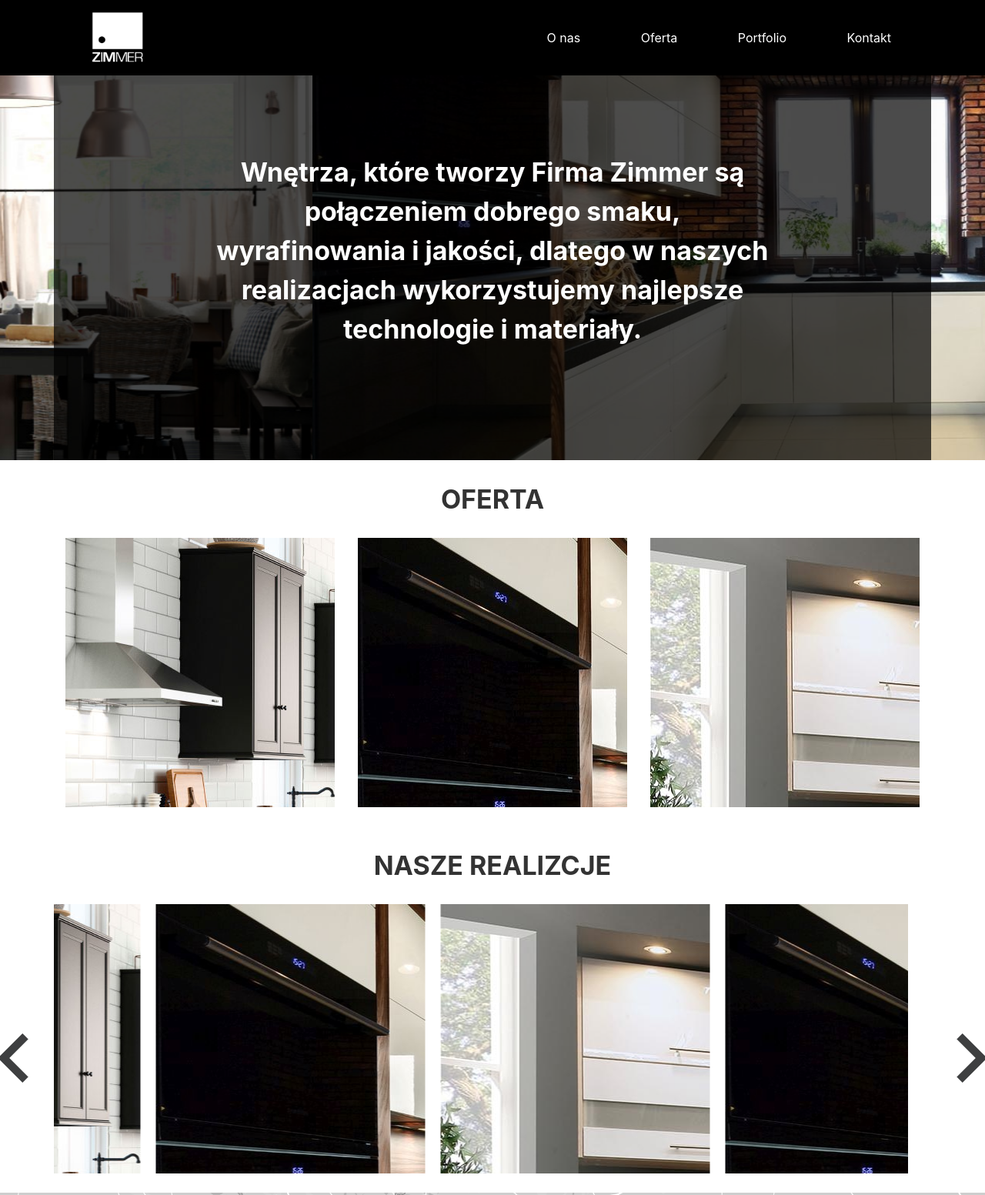
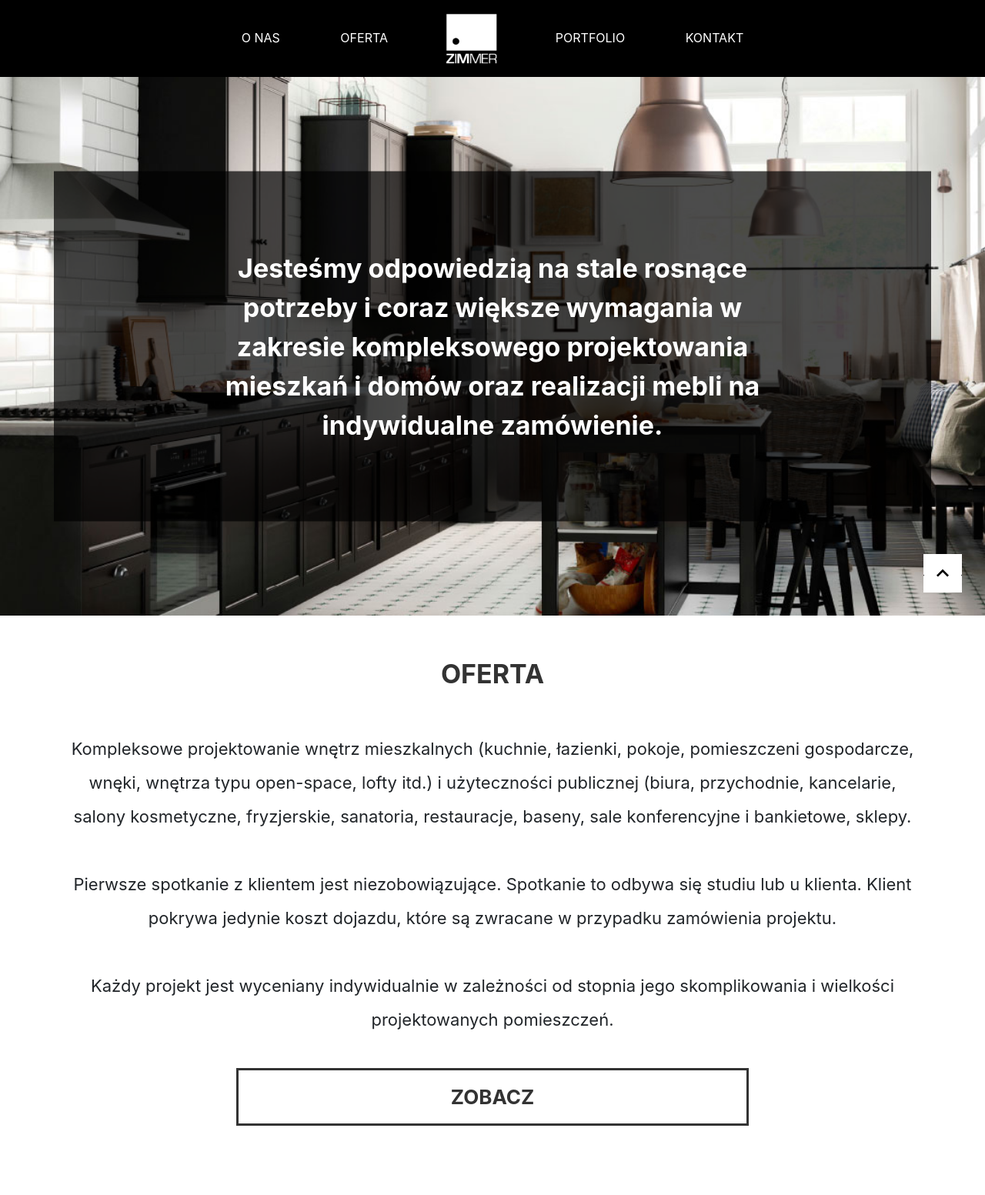
Before and after one commit to kmoskala/zimmer, a plain HTML site: page index.html in a window 1280 px wide. Shown: the top 1553 px of the page at 77% size. Drawn offline with Linux system fonts and the light colour scheme.

Commit message:
dashboard 19-02-2018

```diff
--- a/index.html
+++ b/index.html
@@ -33,12 +33,13 @@
 		</div>
 		<header>
 			<div class="container menuContainer">
-				<div class="logo">
-					<img src="img/logo.png" height="98" alt="logo" data-name="index">
-				</div>
+
 				<ul class="menu">
 					<li data-name="about">O nas</li>
 					<li data-name="offer">Oferta</li>
+					<li class="logo" data-name="index">
+						<img src="img/logo.png" height="98" alt="logo">
+					</li>
 					<!--<li data-name="store">Store</li>-->
 					<!--<li data-name="gallery">Gallery</li>-->
 					<li data-name="portfolio">Portfolio</li>
@@ -52,73 +53,61 @@
 		</header>
 		<div class="clearfix"></div>
 
-		<div id="slider">
-			<div class="owl-carousel container-fluid">
-				<div class="image" style="background-image: url('img/2.jpg');"></div>
-				<div class="image" style="background-image: url('img/5.jpg');"></div>
-				<div class="image" style="background-image: url('img/6.jpg');"></div>
-			</div>
+		<div id="parlax" class="container-fluid">
+
+			<div class="image" style="background-image: url('img/2.jpg');"></div>
+
 			<div class="textPlace container">
-				Wnętrza, które tworzy Firma Zimmer są połączeniem dobrego smaku, wyrafinowania i jakości, dlatego w naszych realizacjach wykorzystujemy najlepsze technologie i materiały.
+				Jesteśmy odpowiedzią na stale rosnące potrzeby i coraz większe wymagania w zakresie kompleksowego projektowania mieszkań i domów oraz realizacji mebli na indywidualne zamówienie.
 			</div>
 			<!--<div class="arrow next" ></div>-->
 			<!--<div class="arrow prev"></div>-->
 		</div>
 		<div class="clearfix"></div>
 
-		<div id="content" class="container">
-			<div class="section">
+		<div id="content" >
+			<div class="section container">
 				<div class="title">Oferta</div>
-				<div class="squerContainer row">
-					<div class="col-md-4 col-xs-12 squer">
-						<div class="layer"><span>Klienci indywidualni</span></div>
-						<div class="image" style="background-image: url('img/2.jpg');"></div>
-					</div>
-					<div class="col-md-4 col-xs-12 squer">
-						<div class="layer"><span>Lokale użetczności publicznej</span></div>
-						<div class="image" style="background-image: url('img/5.jpg');"></div>
-					</div>
-					<div class="col-md-4 col-xs-12 squer">
-						<div class="layer"><span>Pozostałe usługi</span></div>
-						<div class="image" style="background-image: url('img/6.jpg');"></div>
-					</div>
+				<p class="info-paragraph">
+					Kompleksowe projektowanie wnętrz mieszkalnych (kuchnie, łazienki, pokoje, pomieszczeni gospodarcze, wnęki, wnętrza typu open-space, lofty itd.) i użyteczności publicznej (biura, przychodnie, kancelarie, salony kosmetyczne, fryzjerskie, sanatoria, restauracje, baseny, sale konferencyjne i bankietowe, sklepy.
+					<br/><br/>
+
+					Pierwsze spotkanie z klientem jest niezobowiązujące. Spotkanie to odbywa się studiu lub u klienta. Klient pokrywa jedynie koszt dojazdu, które są zwracane w przypadku zamówienia projektu.<br/><br/>
+
+					Każdy projekt jest wyceniany indywidualnie w zależności od stopnia jego skomplikowania i wielkości projektowanych pomieszczeń.
+				</p>
+				<button data-name="offer">Zobacz</button>
+			</div>
+			<div class="clearfix"></div>
+			<div class="parlax container-fluid">
+				<div class="image" style="background-image: url('img/5.jpg'); height: 800px"></div>
+				<div class="textPlace container">
+					<div class="title">Nasze realizacje</div>
+					<p>Wnętrza, które tworzy Firma Zimmer są połączeniem dobrego smaku, wyrafinowania i jakości, dlatego w naszych realizacjach wykorzystujemy najlepsze technologie i materiały.</p>
+					<button data-name="portfolio">Zobacz</button>
 				</div>
+
+
 			</div>
-			<div class="section">
-				<div class="title">Nasze Realizcje</div>
-				<div class="squerContainer row owl-carousel">
-					<div class="col-md-4 col-xs-12 squer">
-						<div class="layer"><span>Kuchnie i jadalnie</span></div>
-						<div class="image" style="background-image: url('img/2.jpg');"></div>
-					</div>
-					<div class="col-md-4 col-xs-12 squer">
-						<div class="layer"><span>Łazienki</span></div>
-						<div class="image" style="background-image: url('img/5.jpg');"></div>
-					</div>
-					<div class="col-md-4 col-xs-12 squer">
-						<div class="layer"><span>Sypialnie i salony</span></div>
-						<div class="image" style="background-image: url('img/6.jpg');"></div>
-					</div>
-					<div class="col-md-4 col-xs-12 squer">
-						<div class="layer"><span>Dla biznesu</span></div>
-						<div class="image" style="background-image: url('img/5.jpg');"></div>
-					</div>
-					<div class="col-md-4 col-xs-12 squer">
-						<div class="layer"><span>Inne</span></div>
-						<div class="image" style="background-image: url('img/6.jpg');"></div>
-					</div>
-				</div>
-				<div class="arrow next" ></div>
-				<div class="arrow prev"></div>
+			<div class="clearfix"></div>
+
+
+			<div class="section container">
+				<div class="title">Kontakt</div>
+				<p class="info-paragraph">
+					Jeśli masz jakiekolwiek pytania, <br/>
+					coś Cie zaintrygowało lub chciałbyś nawiązać z nami współprace, <br/>
+					skontaktuj się z nami za pośrednictwem formularza kontaktowego.<br/>
+					Odpowiemy najszybciej jak to tylko możliwe.
+				</p>
+				<button data-name="contact">Zobacz</button>
 			</div>
-
+			<div class="clearfix"></div>
 
 
 		</div>
 		<div class="clearfix"></div>
-		<div id="map" class="container-fluid"style="background-image: url('img/snazzy-image2.png');">
-			<!--<img src="img/snazzy-image.png">-->
-		</div>
+
 
 
 		<footer>
@@ -144,5 +133,8 @@
 
 			</div>
 		</footer>
+	<div id="goTop" style="background-image: url('img/up.png');">
+		<!--<img src="img/up.png" width="32" height="32">-->
+	</div>
 	</body>
 </html>
--- a/js/index.js
+++ b/js/index.js
@@ -14,7 +14,7 @@
 	$('#myLink').css("height",height);
 	var pathname = window.location.host;
 
-	$("header ul li, header .logo img, footer .logo img, footer .menu div").click( function () {
+	$("header ul li, footer .logo img, footer .menu div, #content button").click( function () {
 		var path = window.location.pathname.split('/');
 		var data = this.dataset.name + ".html";
 
@@ -29,21 +29,7 @@
 		}
 
 	});
-	var owl = $("#slider .owl-carousel");
-	owl.owlCarousel({
-		loop:true,
-		margin:0,
-		items:1,
-		center: true,
-		autoplay: true
 
-	});
-	// $('#slider .next').click(function() {
-	// 	owl.trigger('next.owl.carousel', [300]);
-	// });
-	// $('#slider .prev').click(function() {
-	// 	owl.trigger('prev.owl.carousel', [300]);
-	// });
 	var owl2 = $(".squerContainer.owl-carousel");
 	owl2.owlCarousel({
 		loop:true,
@@ -109,9 +95,26 @@
 	    footerHeight = $("footer").outerHeight();
 
 	var height = Math.max( body.scrollHeight, body.offsetHeight,
-		html.clientHeight, html.scrollHeight, html.offsetHeight );
-	console.log(footerHeight, height, body.scrollHeight, body.offsetHeight,
-		html.clientHeight, html.scrollHeight, html.offsetHeight);
+		html.clientHeight, html.scrollHeight, html.offsetHeight, html.height);
+	console.log(body.scrollHeight, body.offsetHeight,
+		html.clientHeight, html.scrollHeight, html.offsetHeight, "max: ", height);
+	var windowHeight = window.innerHeight;
+	$("#parlax .image").height(windowHeight - $('header').outerHeight());
 
-	$("footer").css("top",height - footerHeight);
+
+	$('#goTop').click(function () {
+		$('html, body').animate({
+			scrollTop: $("header").offset().top
+		}, 700);
+
+	});
+
+	console.log($("header").is(":visible"));
+	// $("footer").css("top",height - footerHeight);
 });
+
+// $(window).scroll(function() {
+// 	$('html, body').animate({
+// 		scrollTop: $("#content").offset().top
+// 	}, 2000);
+// });
--- a/scss/style.scss
+++ b/scss/style.scss
@@ -9,9 +9,28 @@
 @mixin flexc-container($direction: row, $wrap: nowrap, $justify: flex-start, $alignItems: stretch )
 */
 body {
-  //@include linColors(#000,red,blue,green);
+
 }
 
+button {
+  padding: 15px 0;
+  width: 60%;
+  background-color: transparent;
+  color: #333;
+  text-transform: uppercase;
+  font-size: 26px;
+  font-weight: bold;
+  border: 3px solid #333;
+  margin: 25px 0 0px;
+  @include prefix(transition, 0.5s ease );
+  cursor: pointer;
+
+  &:hover {
+    color: #fff;
+    background-color: #333;
+
+  }
+}
 
 #myLink {
   width: 80%;
@@ -48,16 +67,15 @@
   }
 }
 
-header, footer {
+header {
   padding:0;
   background-color: #000;
   color: #fff;
   .menuContainer {
-    @include flexc-container(row, nowrap, space-between, stretch);
+    @include flexc-container(row, nowrap, center, stretch);
+    text-transform: uppercase;
   }
-  .logo {
-    cursor: pointer;
-  }
+
 
   ul {
     list-style: none;
@@ -72,26 +90,36 @@
 
       &:hover {
         @include prefix(transition, 0.5s ease);
-        background-color: #333;
+        //background-color: #333;
+        text-decoration: underline;
         cursor: pointer;
       }
-
+      &.logo {
+        cursor: pointer;
+        padding: 0;
+      }
     }
   }
 }
 #content {
 
   .section {
-    padding-bottom: 25px;
+    padding-bottom: 150px;
     position: relative;
+    text-align: center;
     .title {
       text-transform: uppercase;
       font-weight: bold;
       color: #333;
       text-align: center;
       font-size: 34px;
-      padding: 25px 0;
+      padding: 50px 0;
 
+    }
+    .info-paragraph {
+      text-align: center;
+      font-size: 22px;
+      line-height: 44px;
     }
 
     .arrow {
@@ -120,7 +148,7 @@
     .squer {
       position: relative;
       &:hover {
-        @include prefix(transition, 0.5s ease);
+        //@include prefix(transition, 0.5s ease);
 
       }
       .layer {
@@ -145,6 +173,7 @@
       }
       .image {
         cursor: pointer;
+        background-color: #66EAFF;
 
 
       }
@@ -156,14 +185,18 @@
   position: absolute;
   left: 0;
   width: 100%;
-  //padding: 25px 0;
+  padding:0;
+  background-color: #000;
+  color: #fff;
+  .menuContainer {
+    @include flexc-container(row, nowrap, space-between, stretch);
+    text-transform: uppercase;
+  }
   .logo {
     cursor: pointer;
-    //width: 20%;
   }
   .menu {
     padding: 15px 0;
-    //width: 40%;
     div {
       font-size: 18px;
       font-weight: bold;
@@ -182,18 +215,16 @@
   }
 }
 
-#slider {
+#parlax , .parlax {
   margin: 0;
   padding: 0;
   position: relative;
   background-color: rgba(0,0,0,0.3);
 
-  .owl-carousel {
-    margin: 0;
-    padding: 0;
-  }
+
   .image {
-    height: 500px;
+    //height: 500px;
+    background-attachment: fixed; //parllax effect
     background-repeat: no-repeat;
     background-position: center;
     background-size: cover;
@@ -203,14 +234,37 @@
       font-weight: bold;
       color: #fff;
       position: absolute;
-      height: 500px;
+      //height: 500px;
       background-color: rgba(0,0,0,0.7);
       text-align: center;
       padding: 100px 200px;
-      top: 0;
       left: 50%;
-      transform: translateX(-50%);
+      top: 50%;
+      transform: translateX(-50%) translateY(-50%);
       z-index: 2;
+
+    .title {
+      text-transform: uppercase;
+      font-weight: bold;
+      text-align: center;
+      font-size: 34px;
+      padding: 25px 0;
+    }
+    p {
+      font-weight: normal;
+      font-size: 22px;
+      line-height: 44px
+    }
+    button {
+      color: #fff;
+      border-color: #fff;
+
+      &:hover {
+        border-color: transparent;
+        color: #333;
+        background-color: #fff;
+      }
+    }
   }
 
   //.arrow {
@@ -249,3 +303,15 @@
   background-size: cover;
   background-position: 50%;
 }
+
+#goTop {
+  width: 50px;
+  height: 50px;
+  background-color: #fff;
+  background-position: center center;
+  position: fixed;
+  right: 30px;
+  bottom: 30px;
+  text-align: center;
+  cursor: pointer;
+}
```
Also changed, not shown: pages/about.html (+4 -3 lines), pages/contact.html (+4 -3 lines), pages/offer.html (+4 -3 lines), pages/portfolio.html (+5 -3 lines), css/style.css, img/up.png (added), 1 other file.
